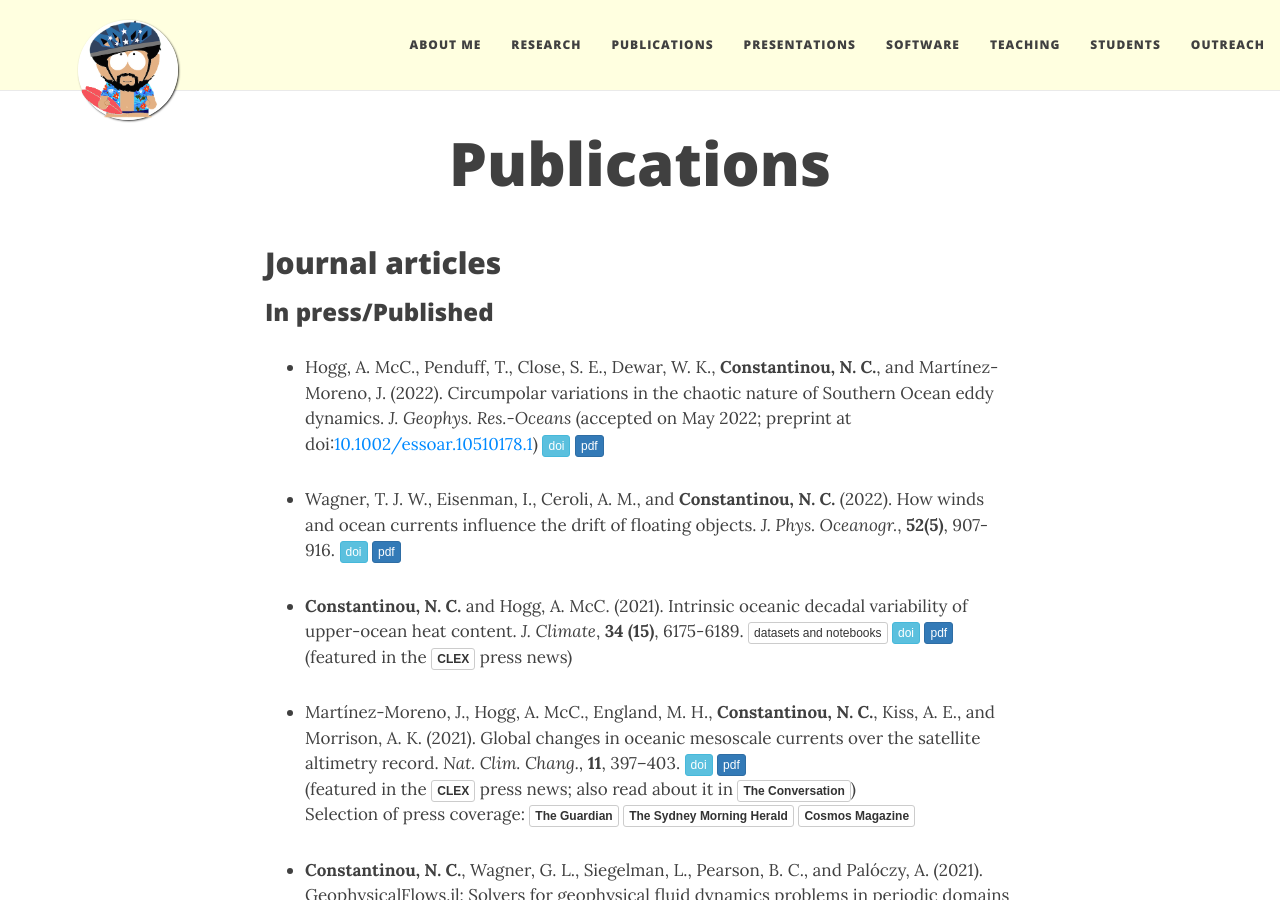
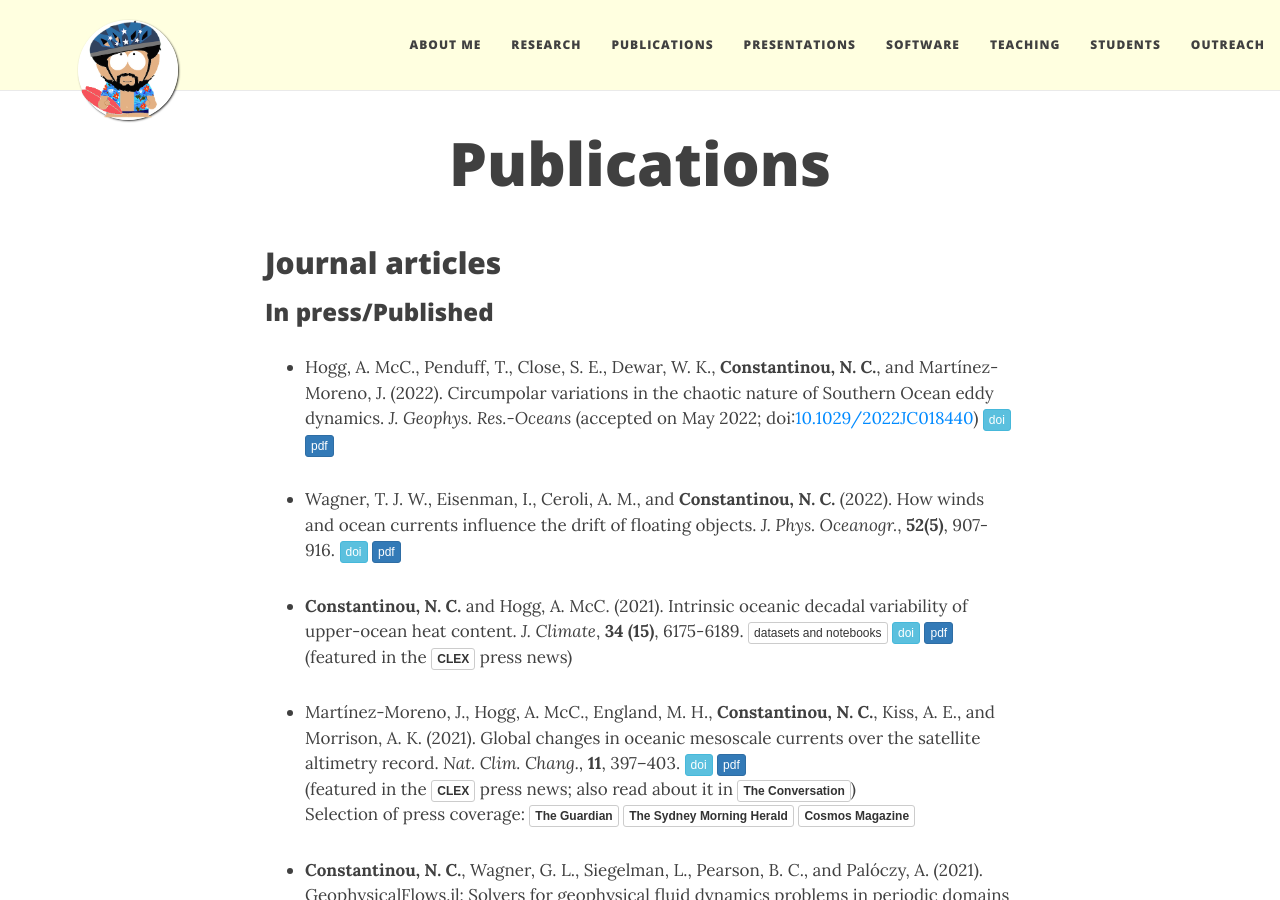
Before and after one commit to navidcy/navidcy.github.io, a Jekyll site: the page built from publications.md, in a window 1280 px wide and 900 px high. Built offline with Jekyll 4.4.1, drawn with Linux system fonts in a browser that asks for light colours; nearby versions of some CDN libraries; comment, search, counter and statistics services are not loaded.

Commit message:
occiput paper accepted

```diff
--- a/publications.md
+++ b/publications.md
@@ -19,7 +19,7 @@ title: Publications
 
 ### In press/Published
 
-- Hogg, A. McC., Penduff, T., Close, S. E., Dewar, W. K., **Constantinou, N. C.**, and Martínez-Moreno, J. (2022). Circumpolar variations in the chaotic nature of Southern Ocean eddy dynamics. _J. Geophys. Res.-Oceans_ (accepted on May 2022; preprint at doi:<a href="https://doi.org/10.1002/essoar.10510178.1">10.1002/essoar.10510178.1</a>) [<span class="btn btn-info btn-xs{{end}}" style="font-family:sans-serif;">doi</span>][occiput-SO-preprint-doi]{:target="_blank"} [<span class="btn btn-primary btn-xs{{end}}" style="font-family:sans-serif;">pdf</span>][occiput-SO]
+- Hogg, A. McC., Penduff, T., Close, S. E., Dewar, W. K., **Constantinou, N. C.**, and Martínez-Moreno, J. (2022). Circumpolar variations in the chaotic nature of Southern Ocean eddy dynamics. _J. Geophys. Res.-Oceans_ (accepted on May 2022; doi:<a href="https://doi.org/10.1029/2022JC018440">10.1029/2022JC018440</a>) [<span class="btn btn-info btn-xs{{end}}" style="font-family:sans-serif;">doi</span>][occiput-SO-doi]{:target="_blank"} [<span class="btn btn-primary btn-xs{{end}}" style="font-family:sans-serif;">pdf</span>][occiput-SO]
 
 
 - Wagner, T. J. W., Eisenman, I., Ceroli, A. M., and **Constantinou, N. C.** (2022). How winds and ocean currents influence the drift of floating objects. _J. Phys. Oceanogr._, **52(5)**, 907-916. [<span class="btn btn-info btn-xs{{end}}" style="font-family:sans-serif;">doi</span>][objectdrift-doi]{:target="_blank"} [<span class="btn btn-primary btn-xs{{end}}" style="font-family:sans-serif;">pdf</span>][objectdrift] <span align="right" class='altmetric-embed' data-badge-type="2" data-condensed="true" data-hide-less-than="2" data-doi="10.1175/JPO-D-20-0275.1"></span>
@@ -168,7 +168,7 @@ Selection of press coverage: [<span class="btn btn-default btn-xs{{end}}" style=
 [wallturbulencebrief]: WallTurbulenceEnergyExtraction.pdf
 [wallturbulencebrief-url]: https://ctr.stanford.edu/annual-research-briefs-2018
 
-[occiput-SO-preprint-doi]: https://doi.org/10.1002/essoar.10510178.1
+[occiput-SO-doi]: https://doi.org/10.1029/2022JC018440
 [modallystableturbulence-doi]: https://doi.org/10.48550/arXiv.1909.05490
 [objectdrift-doi]: https://doi.org/10.1175/JPO-D-20-0275.1
 [intrinsic-ocean-var-doi]: https://doi.org/10.1175/JCLI-D-20-0962.1
```
